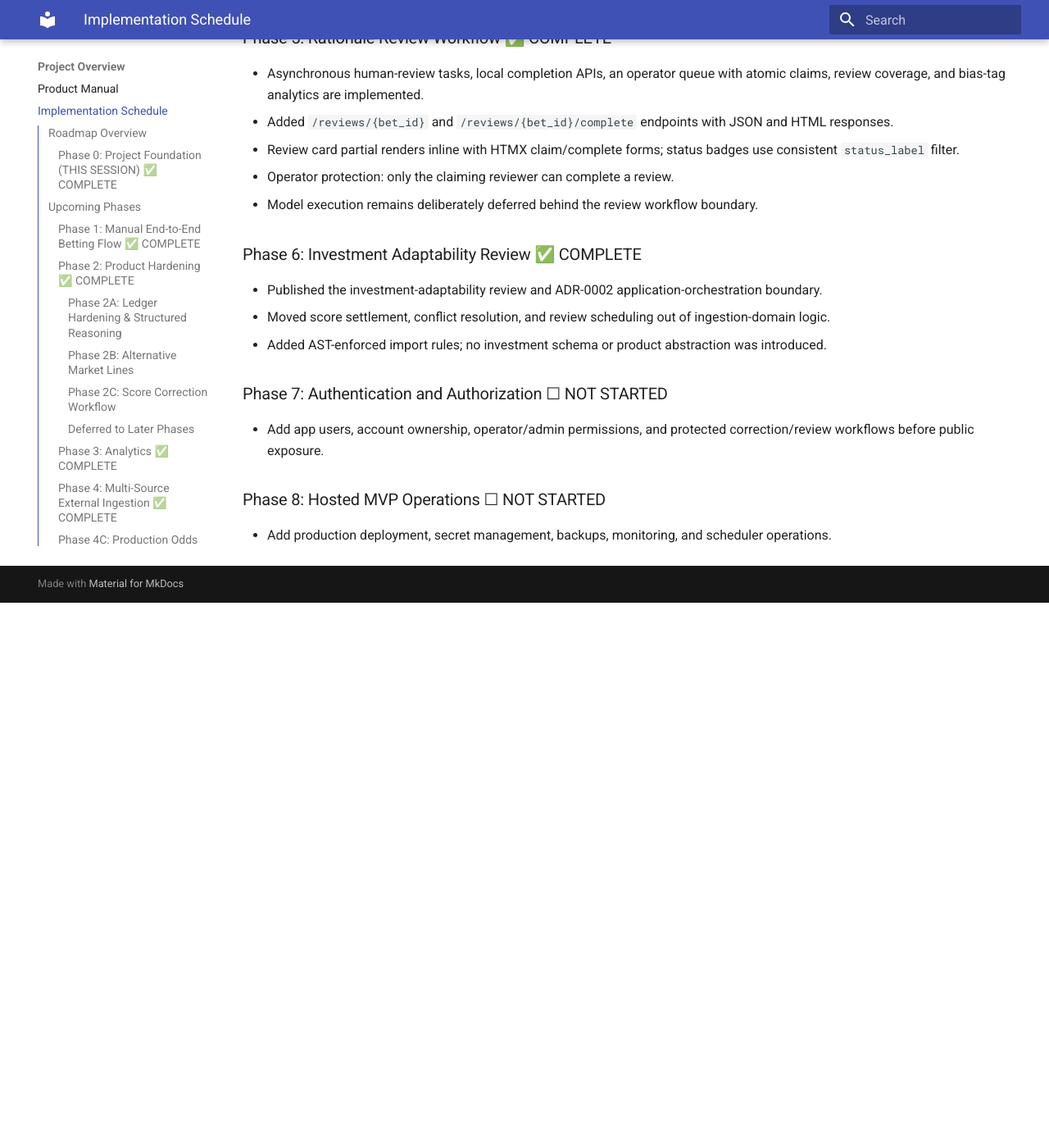
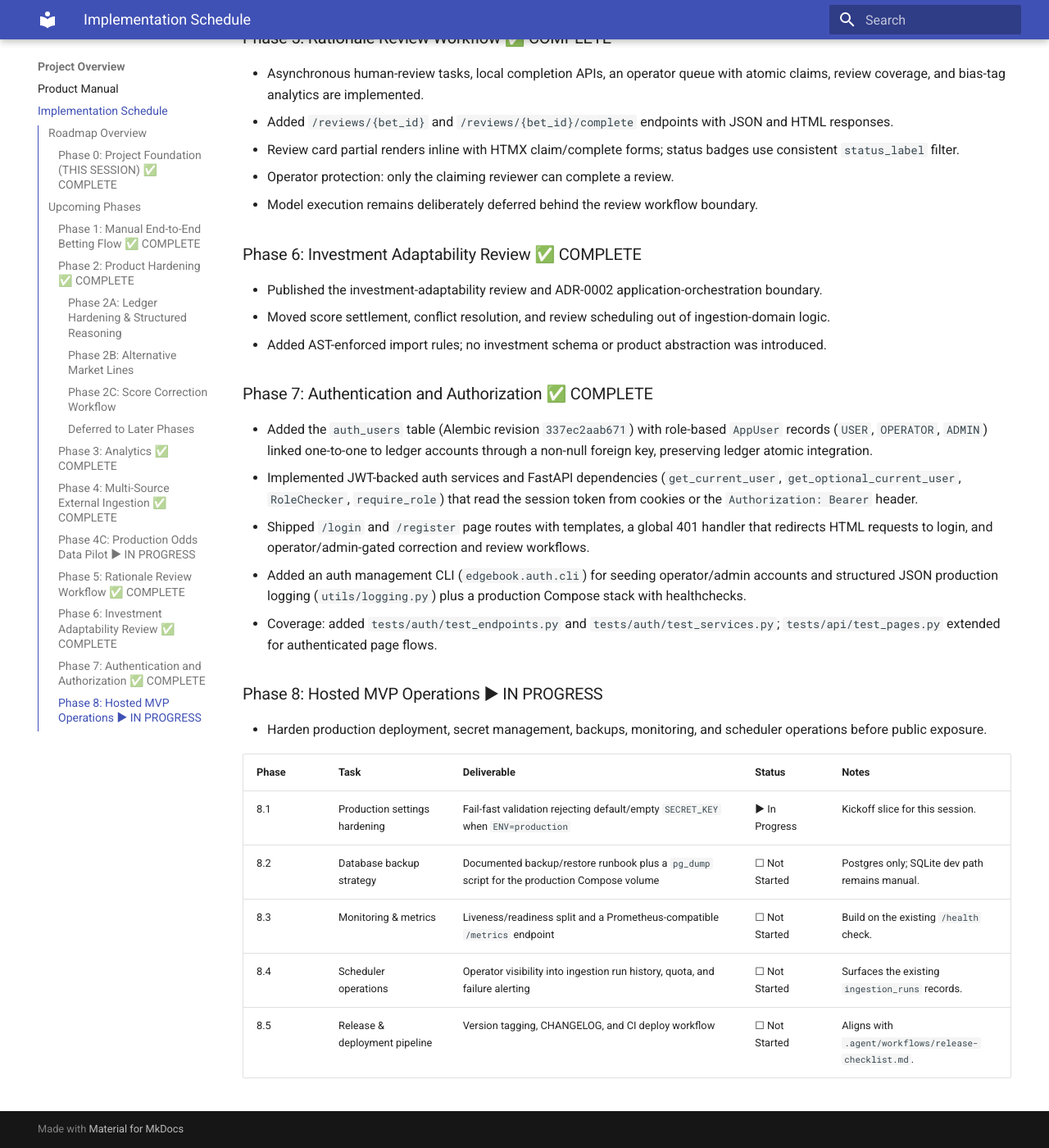
Before and after one commit to connorkitchings/edgebook, an MkDocs documentation site: the page built from docs/implementation_schedule.md, in a window 1280 px wide and 1400 px high, scrolled down 4385 px. Shown: the whole window at 82% size. Built offline with MkDocs 1.6.1 and Material for MkDocs 9.7.7, drawn with Linux system fonts in a browser that asks for light colours; before the commit the page ends 5120 px from its top, so only the background shows below that.

Commit message:
docs: align context and roadmap after Phase 7 auth

```diff
--- a/docs/implementation_schedule.md
+++ b/docs/implementation_schedule.md
@@ -114,8 +114,20 @@
 - Moved score settlement, conflict resolution, and review scheduling out of ingestion-domain logic.
 - Added AST-enforced import rules; no investment schema or product abstraction was introduced.
 
-### Phase 7: Authentication and Authorization ☐ NOT STARTED
-- Add app users, account ownership, operator/admin permissions, and protected correction/review workflows before public exposure.
+### Phase 7: Authentication and Authorization ✅ COMPLETE
+- Added the `auth_users` table (Alembic revision `337ec2aab671`) with role-based `AppUser` records (`USER`, `OPERATOR`, `ADMIN`) linked one-to-one to ledger accounts through a non-null foreign key, preserving ledger atomic integration.
+- Implemented JWT-backed auth services and FastAPI dependencies (`get_current_user`, `get_optional_current_user`, `RoleChecker`, `require_role`) that read the session token from cookies or the `Authorization: Bearer` header.
+- Shipped `/login` and `/register` page routes with templates, a global 401 handler that redirects HTML requests to login, and operator/admin-gated correction and review workflows.
+- Added an auth management CLI (`edgebook.auth.cli`) for seeding operator/admin accounts and structured JSON production logging (`utils/logging.py`) plus a production Compose stack with healthchecks.
+- Coverage: added `tests/auth/test_endpoints.py` and `tests/auth/test_services.py`; `tests/api/test_pages.py` extended for authenticated page flows.
 
-### Phase 8: Hosted MVP Operations ☐ NOT STARTED
-- Add production deployment, secret management, backups, monitoring, and scheduler operations.
+### Phase 8: Hosted MVP Operations ▶ IN PROGRESS
+- Harden production deployment, secret management, backups, monitoring, and scheduler operations before public exposure.
+
+| Phase | Task | Deliverable | Status | Notes |
+|-------|------|-------------|--------|-------|
+| 8.1 | Production settings hardening | Fail-fast validation rejecting default/empty `SECRET_KEY` when `ENV=production` | ▶ In Progress | Kickoff slice for this session. |
+| 8.2 | Database backup strategy | Documented backup/restore runbook plus a `pg_dump` script for the production Compose volume | ☐ Not Started | Postgres only; SQLite dev path remains manual. |
+| 8.3 | Monitoring & metrics | Liveness/readiness split and a Prometheus-compatible `/metrics` endpoint | ☐ Not Started | Build on the existing `/health` check. |
+| 8.4 | Scheduler operations | Operator visibility into ingestion run history, quota, and failure alerting | ☐ Not Started | Surfaces the existing `ingestion_runs` records. |
+| 8.5 | Release & deployment pipeline | Version tagging, CHANGELOG, and CI deploy workflow | ☐ Not Started | Aligns with `.agent/workflows/release-checklist.md`. |
```
Also changed, not shown: .agent/CONTEXT.md (+2 -2 lines), .agent/tasks/lessons.md (+0 -14 lines), session_logs/07-12-2026/2 - Phase 7 Authentication.md (added, +28 -0 lines).
